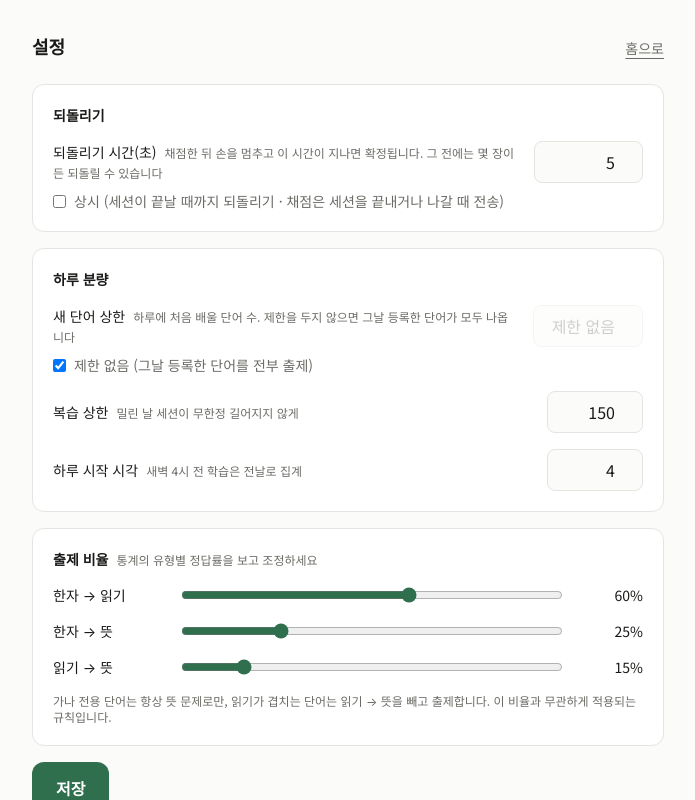
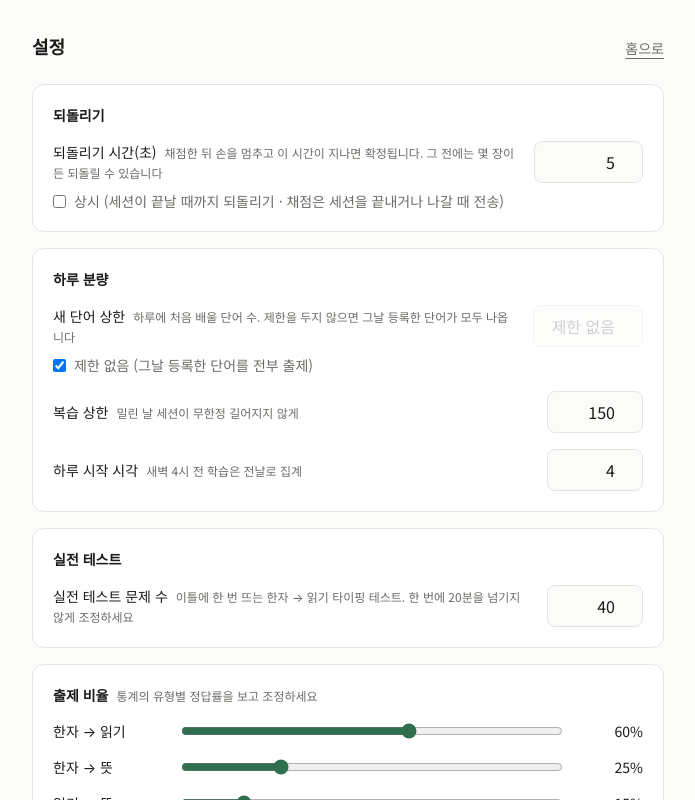
Before and after one commit to GiToon10100011/N2_vocab_study, a Next.js app: page /settings in a window 1280 px wide. Shown: the top 800 px of the page, without its empty margins (292-987 px from the left). Built offline with nearby package versions, Linux system fonts and the light colour scheme; no server answers; the database is empty.

Commit message:
설정: 실전 테스트 문제 수를 고를 수 있게 한다

```diff
--- a/app/settings/SettingsForm.tsx
+++ b/app/settings/SettingsForm.tsx
@@ -8,6 +8,7 @@ import {
   MAX_UNDO_SECONDS,
   normalizeUndoSeconds,
 } from "@/lib/grade-outbox";
+import { TEST_SIZE_MAX, TEST_SIZE_MIN } from "@/lib/typing-test";
 import { PROMPT_LABEL } from "@/lib/types";
 import type { AppSettings } from "@/lib/types";
 
@@ -185,6 +186,26 @@ export function SettingsForm({ initial }: { initial: AppSettings }) {
       </section>
 
       <section className="mt-4 flex flex-col gap-4 rounded-xl border border-border bg-surface p-5">
+        <h2 className="text-sm font-semibold">실전 테스트</h2>
+        <label className="flex items-center justify-between gap-4">
+          <span className="text-sm">
+            실전 테스트 문제 수
+            <span className="ml-2 text-xs text-muted">
+              이틀에 한 번 뜨는 한자 → 읽기 타이핑 테스트. 한 번에 20분을 넘기지 않게 조정하세요
+            </span>
+          </span>
+          <input
+            type="number"
+            min={TEST_SIZE_MIN}
+            max={TEST_SIZE_MAX}
+            value={s.testSize}
+            onChange={(e) => setS({ ...s, testSize: Number(e.target.value) })}
+            className="w-24 rounded-lg border border-border bg-bg px-3 py-2 text-right tabular-nums"
+          />
+        </label>
+      </section>
+
+      <section className="mt-4 flex flex-col gap-4 rounded-xl border border-border bg-surface p-5">
         <h2 className="text-sm font-semibold">
           출제 비율
           <span className="ml-2 text-xs font-normal text-muted">
--- a/lib/actions/settings.ts
+++ b/lib/actions/settings.ts
@@ -3,6 +3,7 @@
 import { revalidatePath } from "next/cache";
 import { fetchSettings, saveSettings } from "../queries";
 import { normalizeUndoSeconds } from "../grade-outbox";
+import { normalizeTestSize } from "../typing-test";
 import type { AppSettings } from "../types";
 
 export async function getSettingsAction(): Promise<AppSettings> {
@@ -33,6 +34,7 @@ export async function saveSettingsAction(input: AppSettings): Promise<AppSetting
     dayStartHour: clamp(input.dayStartHour, 0, 12),
     // 0 은 "상시" 다. 숫자가 아닌 값이 0 으로 읽혀 조용히 상시가 되지 않게 따로 맞춘다.
     undoSeconds: normalizeUndoSeconds(input.undoSeconds),
+    testSize: normalizeTestSize(input.testSize),
     // 백업 시각은 백업 작업만 갱신한다. 설정 저장으로 덮어쓰지 않는다.
     lastBackupAt: input.lastBackupAt,
   };
--- a/lib/queries.ts
+++ b/lib/queries.ts
@@ -1,4 +1,5 @@
-import { db } from "./db";
+import { db, isMissingSchema } from "./db";
+import { TEST_SIZE_DEFAULT, normalizeTestSize } from "./typing-test";
 import type { AppSettings, PromptType, StudyDayGroup, TodayCounts, Word } from "./types";
 import type { Mistake, MistakeDraft } from "./mistakes";
 import type { StudyRange } from "./study-ranges";
@@ -113,6 +114,7 @@ export async function fetchSettings(): Promise<AppSettings> {
     // DB 에 이 코드가 먼저 올라가면 앱 전체가 죽는다. 행을 jsonb 로 바꿔 꺼내면 없을 때 null 이다.
     `select new_limit, review_limit, weight_s2r, weight_s2m, weight_r2m, day_start_hour,
             coalesce((to_jsonb(s) ->> 'undo_seconds')::int, ${DEFAULT_UNDO_SECONDS}) as undo_seconds,
+            coalesce((to_jsonb(s) ->> 'test_size')::int, ${TEST_SIZE_DEFAULT}) as test_size,
             to_char(last_backup_at at time zone 'UTC', 'YYYY-MM-DD"T"HH24:MI:SS"Z"') as last_backup_at
        from settings s where id = 1`,
   )) as Record<string, number | string | null>[];
@@ -124,6 +126,7 @@ export async function fetchSettings(): Promise<AppSettings> {
       weights: { ...DEFAULT_WEIGHTS },
       dayStartHour: DAY_START_HOUR,
       undoSeconds: DEFAULT_UNDO_SECONDS,
+      testSize: TEST_SIZE_DEFAULT,
       lastBackupAt: null,
     };
   }
@@ -134,6 +137,7 @@ export async function fetchSettings(): Promise<AppSettings> {
     weights: { s2r: num("weight_s2r"), s2m: num("weight_s2m"), r2m: num("weight_r2m") },
     dayStartHour: num("day_start_hour"),
     undoSeconds: normalizeUndoSeconds(num("undo_seconds")),
+    testSize: normalizeTestSize(num("test_size")),
     lastBackupAt: (r.last_backup_at as string | null) ?? null,
   };
 }
@@ -158,6 +162,12 @@ export async function saveSettings(s: AppSettings): Promise<void> {
       s.undoSeconds,
     ],
   );
+  // 문제 수는 따로 적는다. 열이 아직 없는 DB 에 코드가 먼저 올라가도 나머지 설정 저장은 되게 한다.
+  try {
+    await db().query(`update settings set test_size = $1 where id = 1`, [s.testSize]);
+  } catch (err) {
+    if (!isMissingSchema(err)) throw err;
+  }
 }
 
 /**
--- a/lib/types.ts
+++ b/lib/types.ts
@@ -100,6 +100,8 @@ export interface AppSettings {
   dayStartHour: number;
   /** 되돌리기 시간(초). 채점 뒤 손을 멈추고 이만큼 지나면 확정된다. 0 = 상시(세션이 끝날 때까지). */
   undoSeconds: number;
+  /** 실전 테스트 한 번의 문제 수(10~100). 기본 40. */
+  testSize: number;
   /** 마지막 자동 백업 시각(ISO). 백업이 멈춘 것을 앱에서 알아채기 위한 값. */
   lastBackupAt: string | null;
 }
```
Also changed, not shown: 1 other file (tests, documents, lock files or other folders).
